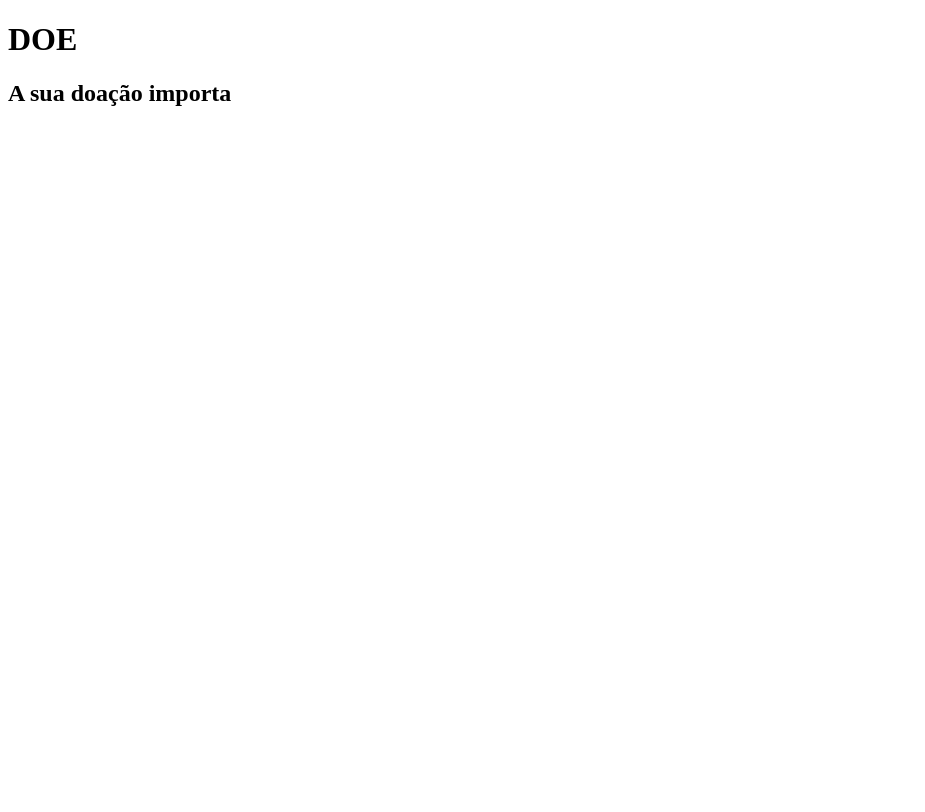
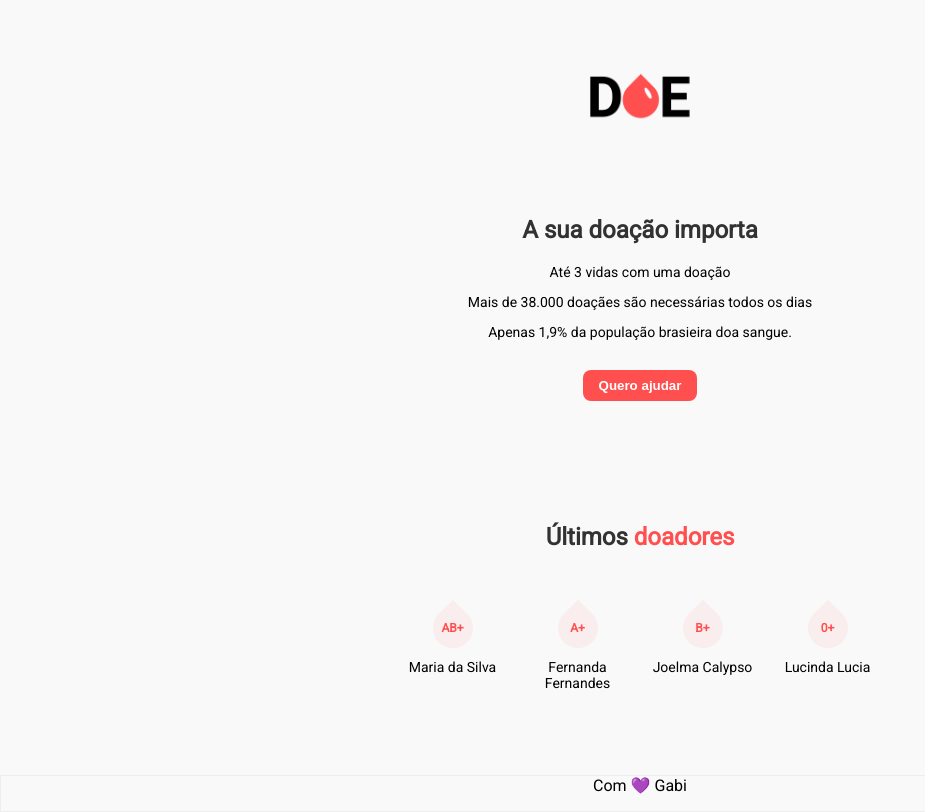
Before and after one commit to querogab/MaratonaDev, a plain HTML site: page index.html in a window 1280 px wide. Shown: the whole page, without its empty margins (0-925 px from the left). Drawn offline with Linux system fonts and the light colour scheme.

Commit message:
finalização do front

```diff
--- a/estilo.css
+++ b/estilo.css
@@ -0,0 +1,160 @@
+/* GLOBAL  */
+
+* {
+    box-sizing: border-box;
+}
+
+html, body {
+    margin: 0;
+}
+
+body {
+    display: flex;
+    flex-direction: column;
+    height: 100vh;
+    font-family: 'Roboto', sans-serif;
+    background-color: #f9f9f9;
+
+}
+
+h1, h2 {
+    color: #000000cc;
+}
+
+/* TITULOS  */
+
+header h1, main h2 {
+    margin-bottom: 70px;
+}
+
+.form h2 {
+    text-align: right;
+    color: #ffffffee;
+}
+
+
+main h2 span {
+    color: #ff4f4f;
+}
+
+/* ESTRUTURA */
+
+header, main, footer {
+    text-align: center;
+}
+
+header, .form, main {
+    margin: 0 auto 70px;
+    width: 90%;
+    max-width: 500px;
+}
+
+/* HEADER  */
+
+header button {
+    margin-top: 16px;
+    padding: 8px 16px;
+    border-radius: 8px;
+    background-color: #ff4f4f;
+    color: white;
+    font-weight: bold;
+    border: none;
+}
+
+.logo {
+    width: 120px;
+    margin: 70px;
+}
+
+header p {
+    font-size: 14px;
+}
+
+
+/* FORM  */
+section.form {
+    display: grid;
+    grid-template-columns: 1fr 1fr;
+    grid-gap: 45px;
+    align-items: center;
+    background-color: #ff4f4f;
+    padding: 16px 64px;
+    border-radius: 7px;
+}
+
+.form input, .form button {
+    width: 100%;
+    margin-bottom: 4px;
+    padding: 8px 16px;
+    border-radius: 8px;
+    border: 1px #ffffff88 solid;
+    box-sizing: border-box;
+    flex-shrink: 1;
+}
+
+.form input {
+    background-color: transparent;
+}
+
+.form input::placeholder {
+    color: #ffffffaa;
+}
+
+.form button {
+    font-weight: bold;
+    background-color: whitesmoke;
+}
+
+
+/* MAIN */
+
+main .donors {
+    display: grid;
+    grid-template-columns: 1fr 1fr 1fr 1fr;
+}
+
+.blood {
+    color: #ff4f4f;
+    font-weight: bold;
+    font-size: 12px;
+    display: flex;
+    align-items: center;
+    justify-content: center;
+}
+
+.blood::before {
+    content: "";
+    background-color: #ff4f4f11;
+    width: 40px;
+    height: 40px;
+    position: absolute;
+    border-radius: 50%;
+    border-top-right-radius: 0;
+    transform: rotate(-45deg);
+}
+
+.donor p {
+    margin-top: 24px;
+    font-size: 14px;
+}
+
+/* FOOTER */
+
+footer {
+    margin-top: auto;
+    padding-bottom: 16px;
+    border: 1px solid #eee;
+}
+
+/* FUNCIONALIDADES COM JS */
+
+section.form {
+    transition: all 300ms;
+}
+
+section.form.hide {
+    opacity: 0;
+    visibility: hidden;
+    height: 0;
+    margin-top: -70px;
+}
--- a/index.html
+++ b/index.html
@@ -3,15 +3,81 @@
 	<head>
         <meta charset="UTF-8">
         <meta name="viewport" content="width=device-width">
+        <link href="estilo.css" rel="stylesheet">
+        <link href="https://fonts.googleapis.com/css?family=Roboto&display=swap" rel="stylesheet">
         <title>Doe vida, doe sangue!</title>
 
 	</head>
 
 	<body>
-        <h1>DOE</h1>
-        <h2>A sua doação importa</h2>
+        <header>
 
-	</body>
+            <img class="logo" src="img/logo.png" alt="imagem de DOE">
+            <h2>A sua doação importa</h2>
+            <p>Até 3 vidas com uma doação</p>
+            <p>Mais de 38.000 doaçães são necessárias todos os dias</p>
+            <p>Apenas 1,9% da população brasieira doa sangue.</p>
 
+            <button>Quero ajudar</button>
+
+        </header>
+
+        <section class="form hide">
+            <h2>Entre na lista de doadores</h2>
+            <form action="/">
+                <input
+                    type="text"
+                    name="name"
+                    placeholder="Nome Completo"
+                >
+
+                <input
+                    type="email"
+                    name="email"
+                    placeholder="Email"
+                >
+
+                <input
+                    type="text"
+                    name="blood"
+                    placeholder="Tipo sanguíneo"
+                >
+
+                <button>Quero ajudar</button>
+
+            </form>
+        </section>
+
+        <main>
+            <h2>Últimos <span>doadores</span></h2>
+
+            <section class="donors">
+
+                <div class="donor">
+                    <div class="blood">AB+</div>
+                    <p>Maria da Silva</p>
+                </div>
+
+                <div class="donor">
+                    <div class="blood">A+</div>
+                    <p>Fernanda Fernandes</p>
+                </div>
+
+                <div class="donor">
+                    <div class="blood">B+</div>
+                    <p>Joelma Calypso</p>
+                </div>
+                <div class="donor">
+                    <div class="blood">0+</div>
+                    <p>Lucinda Lucia</p>
+                </div>
+
+            </section>
+        </main>
+
+        <footer>Com 💜 Gabi</footer>
+    </body>
+
+    <script src="script.js"></script>
 
 </html>
--- /dev/null
+++ b/script.js
@@ -0,0 +1,7 @@
+document
+    .querySelector("header button")
+    .addEventListener("click", function () {
+        document
+            .querySelector('.form')
+            .classList.toggle("hide")
+    })
```
Also changed, not shown: func.js (deleted).
